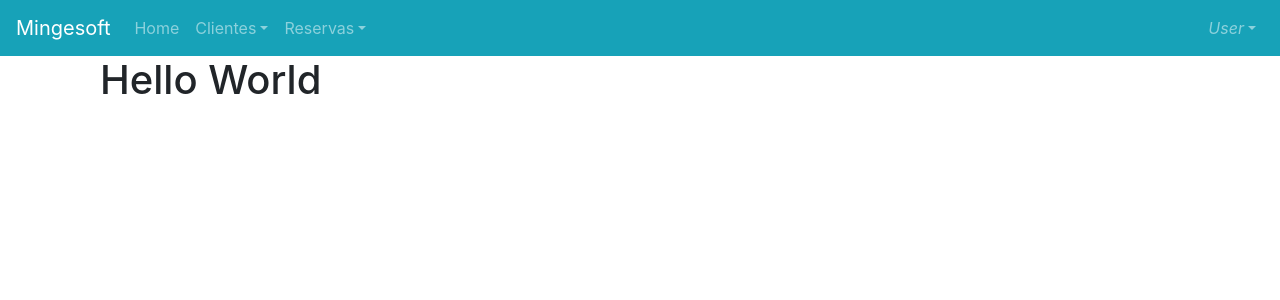
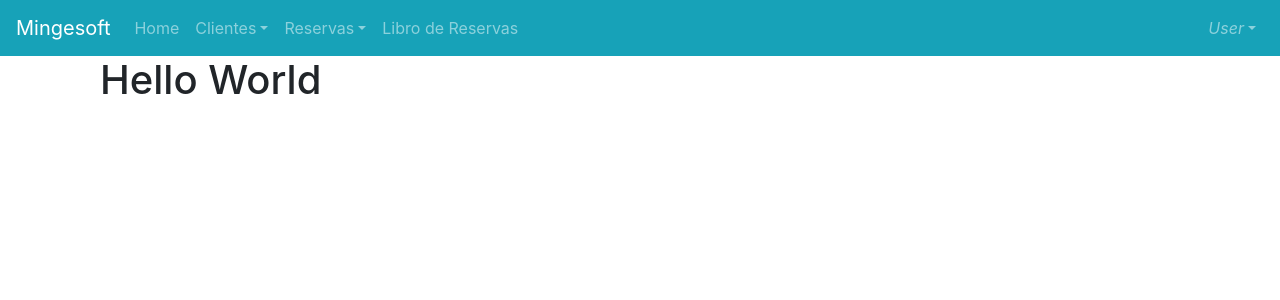
Before and after one commit to gedfrey/mingeso_frontEnd, a Vue app: page /#/ in a window 1280 px wide. Shown: the top 300 px of the page. Built offline with nearby package versions, Linux system fonts and the light colour scheme.

Commit message:
agregando bookingBook

```diff
--- a/src/App.vue
+++ b/src/App.vue
@@ -7,7 +7,7 @@
 
       <b-collapse id="nav-collapse" is-nav>
         <b-navbar-nav mr-auto>
-          <b-nav-item :to="{name: 'home'}">Home</b-nav-item>
+          <b-nav-item :to="{name: 'grid'}">Home</b-nav-item>
           <b-nav-item-dropdown text="Clientes" right>
             <b-dropdown-item :to="{name: 'createClient'}">Crear Cliente</b-dropdown-item>
             <b-dropdown-item :to="{name: 'listClients'}">Buscar Cliente</b-dropdown-item>
@@ -16,6 +16,7 @@
             <b-dropdown-item :to="{name: 'createReservation'}">Crear Reserva</b-dropdown-item>
             <b-dropdown-item :to="{name: 'listReservations'}">Buscar Reservas</b-dropdown-item>
           </b-nav-item-dropdown>
+          <b-nav-item :to="{name: 'bookingCode'}">Libro de Reservas</b-nav-item>
         </b-navbar-nav>
 
         <!-- Right aligned nav items -->
--- /dev/null
+++ b/src/components/bookingCode.vue
@@ -0,0 +1,103 @@
+<template>
+    <b-container>
+
+        <div class="text-center mt-5 mb-5">
+            <b-spinner
+            variant="info"
+            label="Spinning"
+            v-if="!isLoad"
+            >
+            </b-spinner>
+        </div>
+    <b-container class="d-flex justify-content-center mb-2">
+    <b-button @click="previous" variant="info" class="mr-2">Anterior</b-button>
+    <b-button @click="next" variant="info">Siguiente</b-button>
+
+    </b-container>
+    <table class="table table-bordered">
+    <thead class="table-secondary">
+        <tr>
+        <th scope="col">Habitación</th>
+        <th scope="col" v-for="(n,index) of 7" :key="index">{{addDays(index)}}</th>
+        </tr>
+    </thead>
+    <tbody>
+
+        <tr v-for="(row,index) of rowTable" :key="index">
+            <th scope="row">{{row.room}}</th>
+            <td v-for="(item,index2) of row.listRow" :key="index2" style="width: 14.23%" :colspan="item.colSpan" :class="{'table-primary rounded-sm': checkReservation(item.bookingCode)}"><div>
+                <router-link to="/">
+                <p v-show="item.bookingCode != 'Sin Reserva'">{{item.bookingCode}}({{item.firstName}})</p>
+                </router-link>
+                </div>
+            </td>
+        </tr>
+    </tbody>
+    </table>
+    <b-container class="d-flex justify-content-center">
+        <b-button variant="info" @click="previous" class="mr-2">Anterior</b-button>
+        <b-button variant="info" @click="next">Siguiente</b-button>
+    </b-container>
+    </b-container>
+</template>
+
+<script>
+
+import Vue from 'vue'
+import axios from 'axios'
+import VueAxios from 'vue-axios'
+import { async } from 'q'
+
+export default {
+    name: 'bookingCode',
+    data() {
+        return {
+            days: 0,
+            rowTable: [],
+            isLoad: false,
+        }
+    },
+    methods: {
+        addDays: function(day){
+            let result = new Date();
+            result.setDate(result.getDate() + day + this.days);
+            let dd = String(result.getDate()).padStart(2, '0');
+            let mm = String(result.getMonth() + 1).padStart(2, '0');
+            let yy = String(result.getFullYear());
+            return yy+'-'+mm+'-'+dd;
+        },
+        next: function(){
+            this.isLoad = false;
+            this.days = this.days + 7;
+            this.rowTable = [];
+            this.getListRow();
+        },
+        previous: function(){
+            this.isLoad = false;
+            this.days = this.days - 7;
+            this.rowTable = [];
+            this.getListRow()
+        },
+        getListRow: async function(){
+            let object = {
+                start: this.addDays(0),
+                end: this.addDays(6)
+            };
+            let listRow = await Vue.axios.post('http://localhost:9000/booking/listByDateWithColSpan',object);
+            listRow = listRow.data;
+            this.rowTable = listRow;
+            this.isLoad = true;
+        },
+        checkReservation: function(bookingCode){
+            if(bookingCode !== "Sin Reserva"){
+                return true;
+            }else{
+                return false;
+            }
+        }
+    },
+    created(){
+        this.getListRow();
+    }
+}
+</script>
--- a/src/components/listReservations.vue
+++ b/src/components/listReservations.vue
@@ -132,6 +132,17 @@ export default {
             this.users = list.data;
             this.usersBackUp = list.data;
         },
+        findName: function(){
+            let newList = []
+            for(let user of this.usersBackUp){
+                let positionFirst = item.firstName.indexOf(this.name);
+                let positionLast = item.lastName.indexOf(this.name);
+                let positionDni = item.dniNumber.indexOf(this.name);
+                if(positionFirst !== -1 || positionLast !== -1 || positionDni !== -1){
+
+                }
+            }
+        }
 
     }
 }
--- a/src/router/index.js
+++ b/src/router/index.js
@@ -48,6 +48,11 @@ const routes = [
     component: () => import(/* webpackChunkName: "createReservation" */ '../views/createReservation.vue')
   },
   {
+    path: '/Reserva/Libro',
+    name: 'bookingCode',
+    component: () => import(/* webpackChunkName: "bookingCode" */ '../views/bookingCode.vue')
+  },
+  {
     path: '/grid',
     name: 'grid',
     component: () => import(/* webpackChunkName: "grid" */ '../views/Grid.vue')
--- /dev/null
+++ b/src/views/bookingCode.vue
@@ -0,0 +1,19 @@
+<template>
+    <div>
+        <bookingCode/>
+    </div>
+</template>
+
+<script>
+
+import bookingCode from '@/components/bookingCode.vue'
+
+export default {
+
+    name: 'viewBookingCode',
+    components: {
+        bookingCode
+    }
+
+}
+</script>
```
